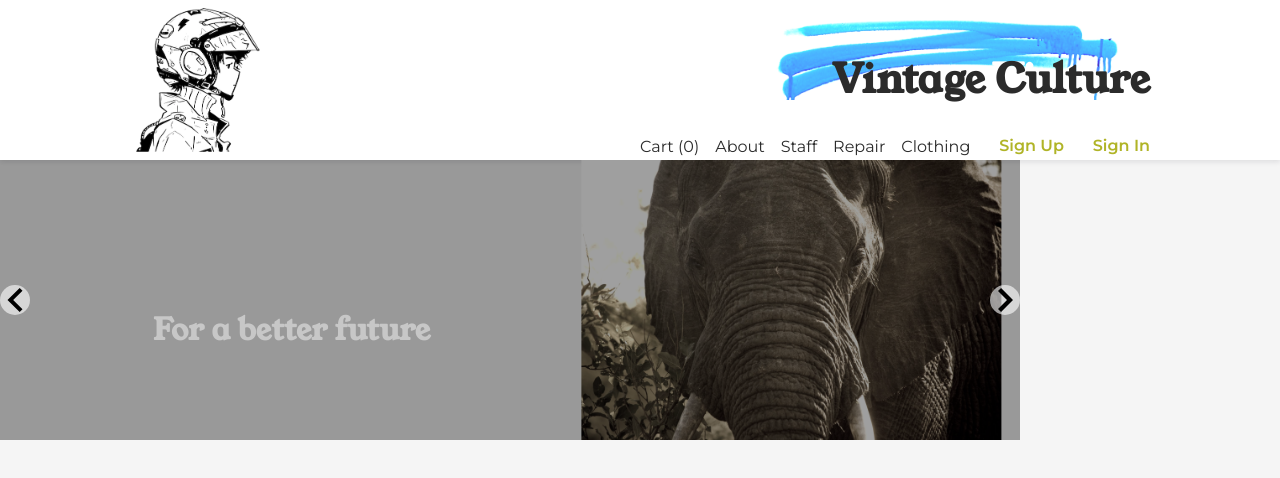
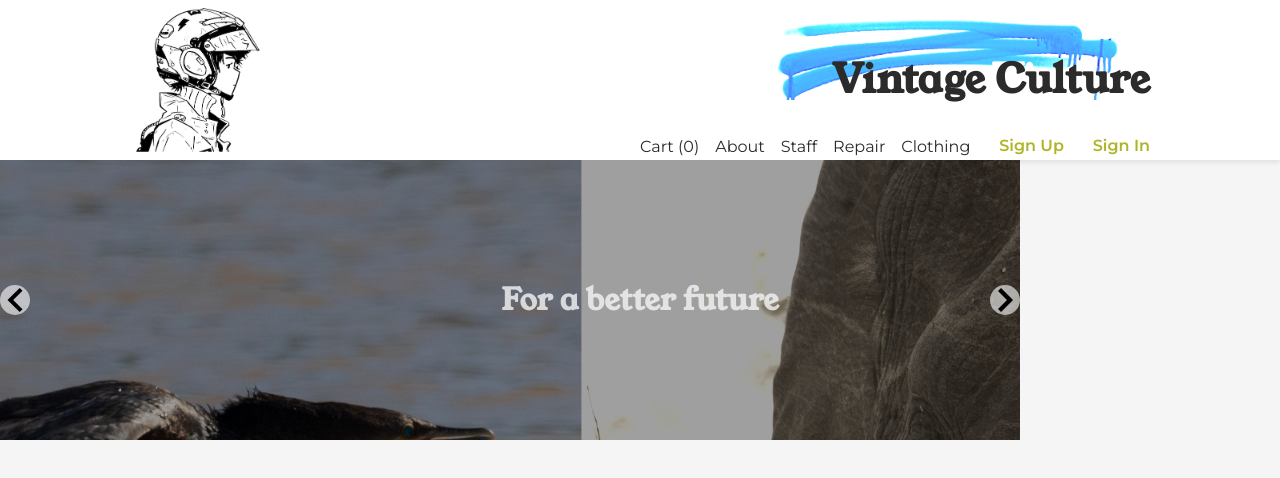
Before and after one commit to andressamachado/vintage-client, a React (Create React App) app: page / in a window 1280 px wide. Shown: the top 478 px of the page. Built offline with nearby package versions, Linux system fonts and the light colour scheme; no server answers.

Commit message:
centralize text horizontally

```diff
--- a/src/components/SlideDeck/SlideDeck.js
+++ b/src/components/SlideDeck/SlideDeck.js
@@ -26,7 +26,6 @@ function Slideshow() {
     image9,
   ];
 
-  //Ready to get emerged? listen to our playlist! p
   return (
     <div className="slide-deck">
       <Slide>
@@ -42,7 +41,9 @@ function Slideshow() {
       </Slide>
 
       <div className="slide-deck__overlay"> </div>
-      <h2 className="slide-deck__text-overlay">For a better future</h2>
+      <div className="slide-deck__text-overlay">
+        <h2>For a better future</h2>
+      </div>
     </div>
   );
 }
--- a/src/components/SlideDeck/slide-deck.scss
+++ b/src/components/SlideDeck/slide-deck.scss
@@ -2,6 +2,7 @@
 @use "../../styles/partials/variables" as *;
 
 // https://react-slideshow-image.netlify.app/?path=/story/introduction--page
+
 .slide-deck {
   position: relative;
 
@@ -17,12 +18,19 @@
   }
 
   &__text-overlay {
+    position: absolute;
+    top: 0;
+    left: 0;
+    z-index: 2;
+    width: 100vw;
+    height: 100%;
+    display: flex;
+    justify-content: center;
+    align-items: center;
+
+    h2 {
       color: $light-font-color;
-    opacity: 50%;
-    position: absolute;
-    top: 55%;
-    left: 15%;
-    z-index: 2;
+      opacity: 80%;
       font-size: 30px;
     }
   }
@@ -32,7 +40,8 @@
     height: 35vh;
 
     img {
-    height: 100%;
+      height: auto;
+      width: 100%;
     }
   }
 
@@ -42,3 +51,4 @@
     background: #efefef;
     text-align: center;
   }
+}
```
Lines whose indentation alone changed are shown as unchanged.
